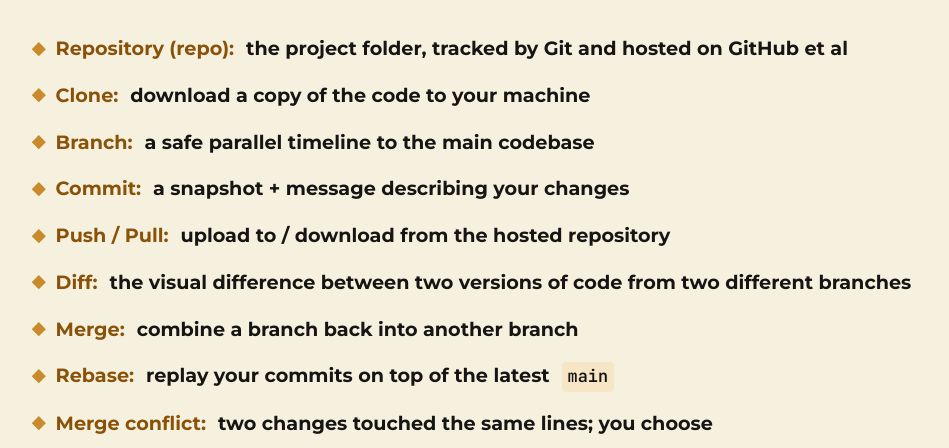
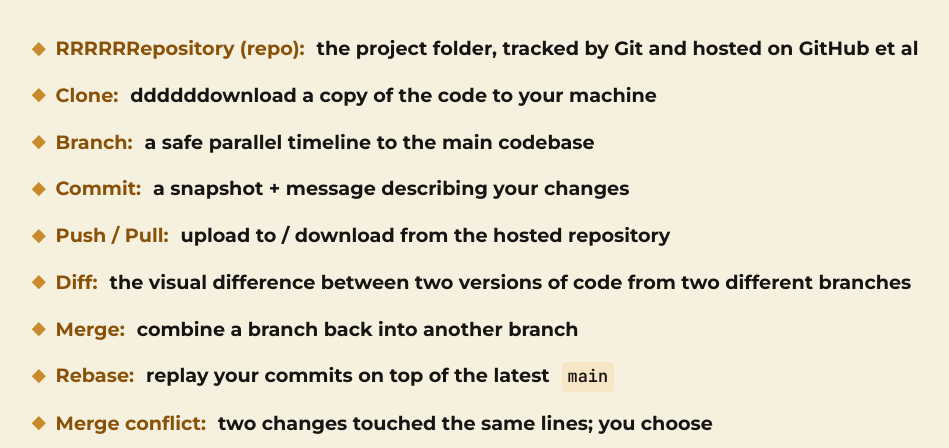
Before and after one commit to paigerdesign/learning-git, a plain HTML site: page index.html in a window 1280 px wide. Shown: the part 322-770 px from the top of the page, without its empty margins (40-989 px from the left). Drawn offline with nearby package versions, Linux system fonts and the light colour scheme.

Commit message:
Just changed a few lines of copy.

```diff
--- a/index.html
+++ b/index.html
@@ -19,8 +19,8 @@
         <p class="hero__intro">Eleven ideas that cover most of what you'll do with Git and GitHub. Each one has a short explanation, things to watch out for, an animated diagram, and links for going deeper.</p>
         <nav aria-label="Concepts">
             <ol class="cheatsheet">
-                <li><a href="#repository"><span class="term">Repository (repo):</span> the project folder, tracked by Git and hosted on GitHub et al</a></li>
-                <li><a href="#clone"><span class="term">Clone:</span> download a copy of the code to your machine</a></li>
+                <li><a href="#repository"><span class="term">RRRRRRepository (repo):</span> the project folder, tracked by Git and hosted on GitHub et al</a></li>
+                <li><a href="#clone"><span class="term">Clone:</span> ddddddownload a copy of the code to your machine</a></li>
                 <li><a href="#branch"><span class="term">Branch:</span> a safe parallel timeline to the main codebase</a></li>
                 <li><a href="#commit"><span class="term">Commit:</span> a snapshot + message describing your changes</a></li>
                 <li><a href="#push-pull"><span class="term">Push / Pull:</span> upload to / download from the hosted repository</a></li>
```
